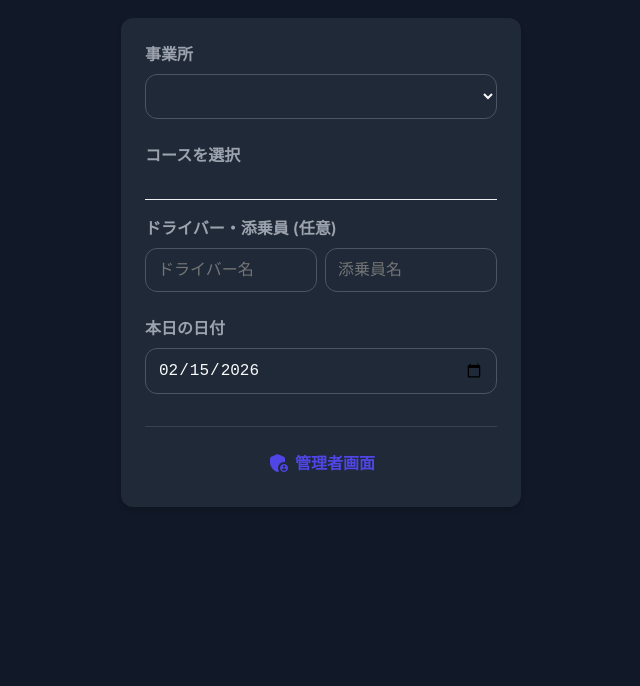
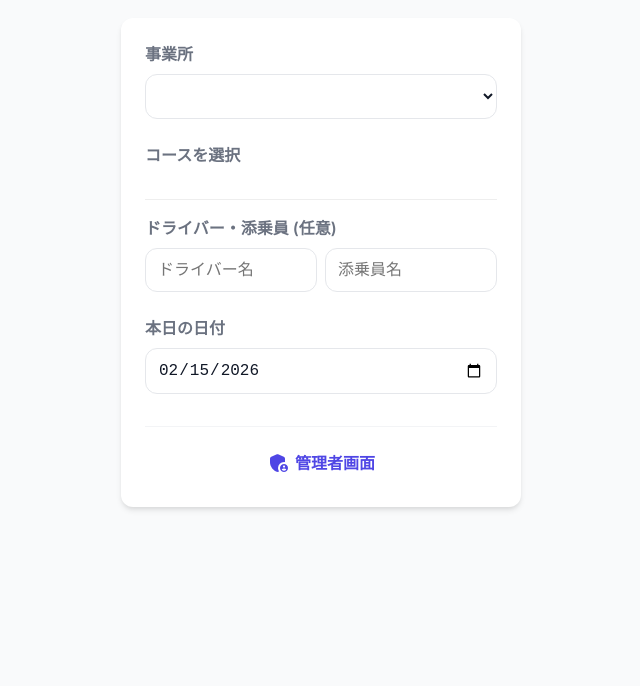
Before and after one commit to msaito-flat/shuttle-record-app, a website: page pwa/index.html in a window 1280 px wide. Shown: the part 194-880 px from the top of the page, without its empty margins (319-959 px from the left). Drawn offline with Linux system fonts and the dark colour scheme; no server answers.

Commit message:
UI: Enforce Light Mode

```diff
--- a/pwa/style.css
+++ b/pwa/style.css
@@ -18,16 +18,7 @@
     --radius-full: 9999px;
 }
 
-@media (prefers-color-scheme: dark) {
-    :root {
-        --text-main: #f9fafb;
-        --text-sub: #9ca3af;
-        --bg-body: #111827;
-        --bg-card: #1f2937;
-        --gray-100: #374151;
-        --gray-200: #4b5563;
-    }
-}
+/* Dark mode removed for Light Mode enforcement */
 
 * {
     box-sizing: border-box;
--- a/pwa/sw.js
+++ b/pwa/sw.js
@@ -1,4 +1,4 @@
-const CACHE_NAME = 'kirari-shuttle-v6';
+const CACHE_NAME = 'kirari-shuttle-v7';
 const ASSETS = [
     './',
     './index.html',
```
